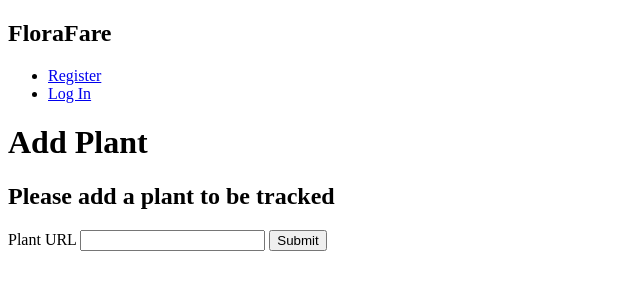
After one commit to zandersnow14/FloraFare, a Flask app: template website/templates/add_plant.html in a window 1280 px wide. The commit adds this page. Shown: the top 300 px of the page, without its empty margins (0-640 px from the left). Run offline with Flask 3, Linux system fonts and the light colour scheme; the template is opened without the code that fills it, so the values that code supplies are empty.

Commit message:
Plant added and submitted pages

```diff
--- /dev/null
+++ b/website/templates/add_plant.html
@@ -0,0 +1,16 @@
+{% extends "base.html" %}
+
+{% block title %}Add Plant{% endblock %}
+
+{% block content %}
+<h1>Add Plant</h1>
+<div>
+    <h2>Please add a plant to be tracked</h2>
+    <form method="post">
+        <label for="plant_url">Plant URL</label>
+        <input type="url" id="plant_url" name="plant_url" required>
+
+        <button type="submit">Submit</button>
+    </form>
+</div>
+{% endblock %}
--- a/website/templates/home.html
+++ b/website/templates/home.html
@@ -4,4 +4,5 @@
 
 {% block content %}
 <h1>Welcome {{ user['username'] }}!</h1>
+<li><a href="{{ url_for('views.add_plant') }}">Add Plant</a>
 {% endblock %}
```
Also changed, not shown: website/templates/choose_size.html (added, +17 -0 lines), website/templates/plant_submitted.html (added, +12 -0 lines).
